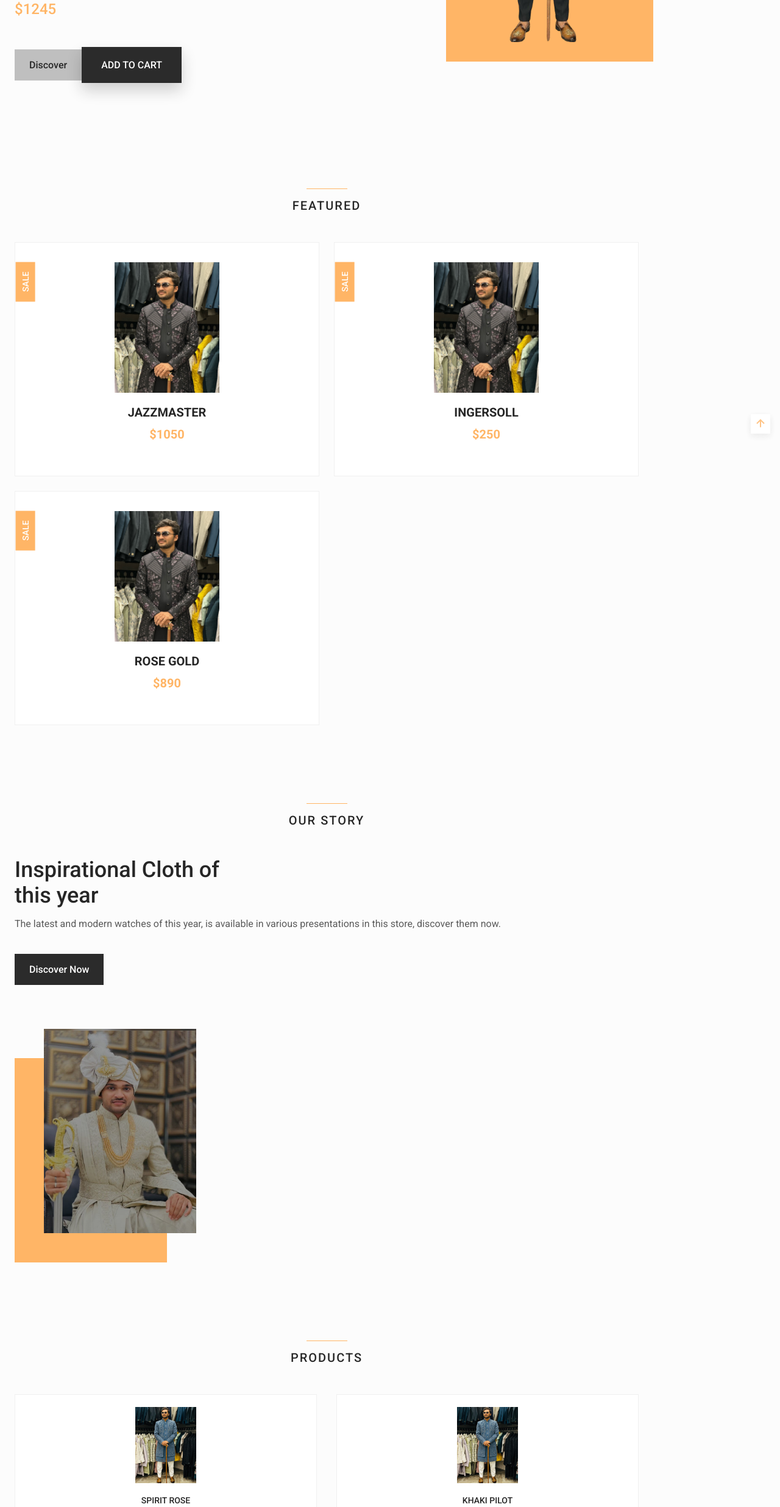
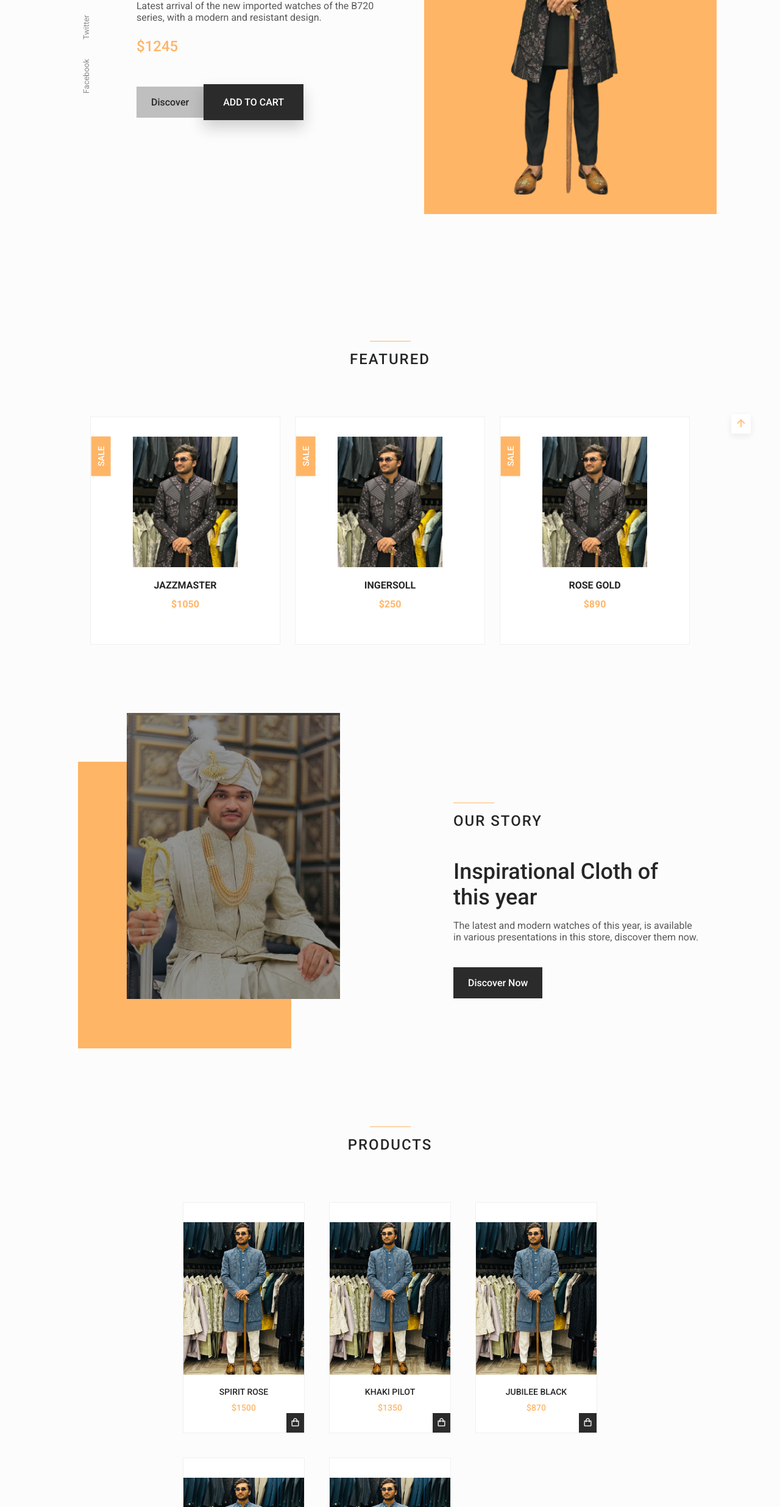
Before and after one commit to Vivek4224/watch, a plain HTML site: page index.html in a window 1280 px wide. Shown: the part 329-2800 px from the top of the page at 61% size. Drawn offline with nearby package versions, Linux system fonts and the light colour scheme.

Commit message:
all complate

```diff
--- a/assets/css/styles.css
+++ b/assets/css/styles.css
@@ -223,22 +223,9 @@ body.dark-theme {
   color: var(--title-color);
 }
 
-/* .logo__img{
-  margin-top: 1rem;
-} */
-
-/* .nav__logo {
-  text-transform: uppercase;
-  font-weight: var(--font-bold);
-  letter-spacing: 1px;
-  display: inline-block;
-  align-items: center;
-  column-gap: 0.25rem;
+.logo_img {
+  width: 50px;
 }
-
-.nav__logo-icon {
-  font-size: 1.25rem;
-} */
 
 .nav__btns {
   display: flex;
@@ -978,6 +965,10 @@ body.dark-theme {
     width: 220px;
   }
 
+  .home__img {
+    width: 220px;
+  }
+
   .home__title {
     font-size: var(--h1-font-size);
   }
@@ -1066,7 +1057,168 @@ body.dark-theme {
   .home__img-bg {
     order: 1;
     transform: translate(1.5rem, -6rem);
+    height: 500px;
+  }
+
+  .home__data {
+    padding: 0 0 3rem 6rem;
+  }
+
+  .home__social {
+    top: 47%;
+    column-gap: 2rem;
+  }
+
+  .featured__title,
+  .featured__price,
+  .new__title,
+  .new__price {
+    font-size: var(--normal-font-size);
+  }
+
+  .story__container,
+  .testimonial__container,
+  .newsletter__bg {
+    grid-template-columns: repeat(2, 1fr);
+    align-items: center;
+  }
+
+  .story__section-title {
+    text-align: initial;
+  }
+
+  .story__section-title::before {
+    margin: initial;
+  }
+
+  .story__images {
+    order: -1;
+  }
+
+  .products__container {
+    grid-template-columns: repeat(3, 200px);
+    justify-content: center;
+    gap: 2.5rem;
+  }
+
+  .products__card {
+    padding: 2rem 0;
+  }
+
+  .products__img {
+    height: 155px;
+  }
+
+  .newsletter__bg {
+    text-align: initial;
+    column-gap: 2rem;
+    padding: 4.5rem;
+  }
+
+  .newsletter__subscribe {
+    flex-direction: row;
+  }
+
+  .newsletter__input {
+    width: 100%;
+  }
+
+  .footer__container {
+    grid-template-columns: repeat(4, max-content);
+    justify-content: space-between;
+  }
+
+  .footer__title {
+    font-size: var(--h3-font-size);
+  }
+}
+
+@media screen and (min-width: 992px) {
+  .section__title {
+    font-size: var(--h2-font-size);
+  }
+
+  .logo_img {
+    width: 80px;
+  }
+
+  .home__container {
+    column-gap: 2rem;
+  }
+
+  .home__img-bg {
+    width: 480px;
+    height: 680px;
+  }
+
+  .home__img {
+    width: 500px;
+  }
+
+  .home__social {
+    left: -6rem;
+  }
+
+  .home__data {
+    padding: 0 0 8rem 6rem;
+  }
+
+  .featured__container {
+    grid-template-columns: repeat(3, 312px);
+    padding-top: 2rem;
+  }
+
+  .story__container,
+  .testimonial__container {
+    column-gap: 8rem;
+  }
+
+  .story__square,
+  .story__img,
+  .testimonial__square,
+  .testimonial__img {
+    width: 350px;
+  }
+
+  .story__square {
+    height: 470px;
+  }
+
+  .testimonial__square {
+    height: 430px;
+  }
+
+  .products__container {
+    padding-top: 2rem;
+  }
+
+  .products__img {
+    height: 250px;
+    width: 100%;
   }
 }
 
 /* For large devices */
+@media screen and (min-width: 1024px) {
+  .container {
+    margin-left: auto;
+    margin-right: auto;
+  }
+
+  .story__container {
+    column-gap: 13rem;
+  }
+
+  .story__container {
+    padding-top: 3rem;
+  }
+
+  .story__img {
+    left: 5rem;
+    top: -5rem;
+  }
+
+  .scrollup {
+    right: 3rem;
+  }
+}
--- a/index.html
+++ b/index.html
@@ -6,7 +6,7 @@
     <meta name="viewport" content="width=device-width, initial-scale=1.0" />
 
     <!--=============== FAVICON ===============-->
-    <link rel="shortcut icon" href="assets/img/favicon.png" type="image/x-icon" />
+    <link rel="shortcut icon" href="assets/img/favicon.ico" type="image/x-icon" />
 
     <!--=============== BOXICONS ===============-->
     <link rel="stylesheet" href="https://cdn.jsdelivr.net/npm/boxicons@latest/css/boxicons.min.css" />
@@ -25,7 +25,7 @@
     <header class="header" id="header">
         <nav class="nav container">
             <a href="#" class="nav__logo">
-                <img src="assets/img/logo.png" width="50" class="logo_img" alt="" />
+                <img src="assets/img/logo.png" class="logo_img" alt="" />
             </a>
 
             <div class="nav__menu" id="nav-menu">
@@ -71,7 +71,7 @@
         <div class="cart__container">
             <article class="cart__card">
                 <div class="cart__box">
-                    <img src="assets/img/featured1.png" alt="" class="cart__img">
+                    <img src="assets/img/new3.jpg" alt="" class="cart__img">
                 </div>
                 <div class="cart__details">
                     <h3 class="cart__title">Jazzmaster</h3>
@@ -97,7 +97,7 @@
 
             <article class="cart__card">
                 <div class="cart__box">
-                    <img src="assets/img/featured1.png" alt="" class="cart__img">
+                    <img src="assets/img/new2.jpg" alt="" class="cart__img">
                 </div>
                 <div class="cart__details">
                     <h3 class="cart__title">Rose Gold</h3>
@@ -123,7 +123,7 @@
 
             <article class="cart__card">
                 <div class="cart__box">
-                    <img src="assets/img/featured1.png" alt="" class="cart__img">
+                    <img src="assets/img/new1.jpg" alt="" class="cart__img">
                 </div>
                 <div class="cart__details">
                     <h3 class="cart__title">Longines Rose</h3>
@@ -328,7 +328,7 @@
         </section>
 
         <!--==================== TESTIMONIAL ====================-->
-        <section class="testimonial section container">
+        <!-- <section class="testimonial section container">
             <div class="testimonial__container grid">
                 <div class="swiper testimonial-swiper">
                     <div class="swiper-wrapper">
@@ -414,10 +414,10 @@
 
                 <div class="testimonial__images">
                     <div class="testimonial__square"></div>
-                    <img src="assets/img/testimonial.png" alt="" class="testimonial__img" />
+                    <img src="assets/img/new2.jpg" alt="" class="testimonial__img" />
                 </div>
             </div>
-        </section>
+        </section> -->
 
         <!--==================== NEW ====================-->
         <section class="new section container" id="new">
```
Also changed, not shown: assets/img/favicon.ico (added), assets/img/favicon/android-chrome-192x192.png (added), assets/img/favicon/android-chrome-512x512.png (added), assets/img/favicon/apple-touch-icon.png (added), assets/img/favicon/favicon-16x16.png (added), assets/img/favicon/favicon-32x32.png (added), assets/img/favicon/site.webmanifest (added), assets/img/testi.jpg (added), 1 other file.
